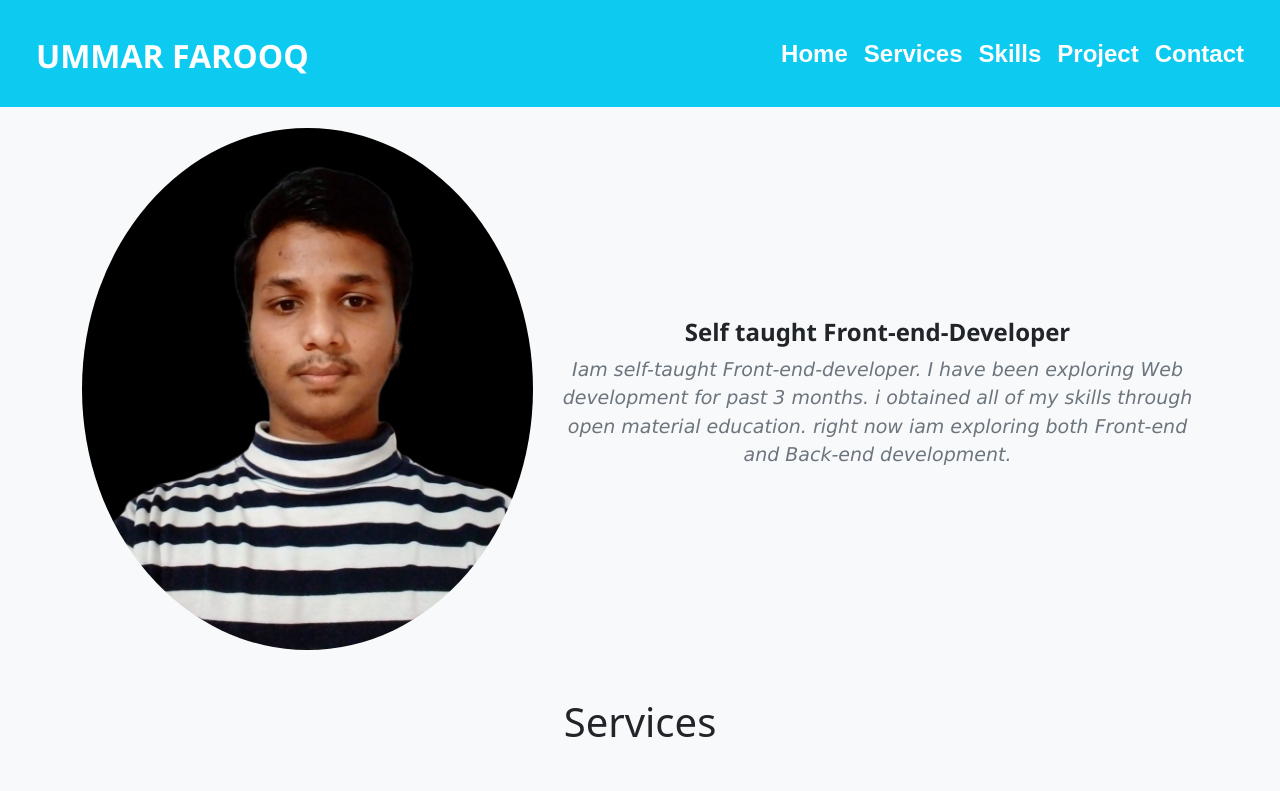
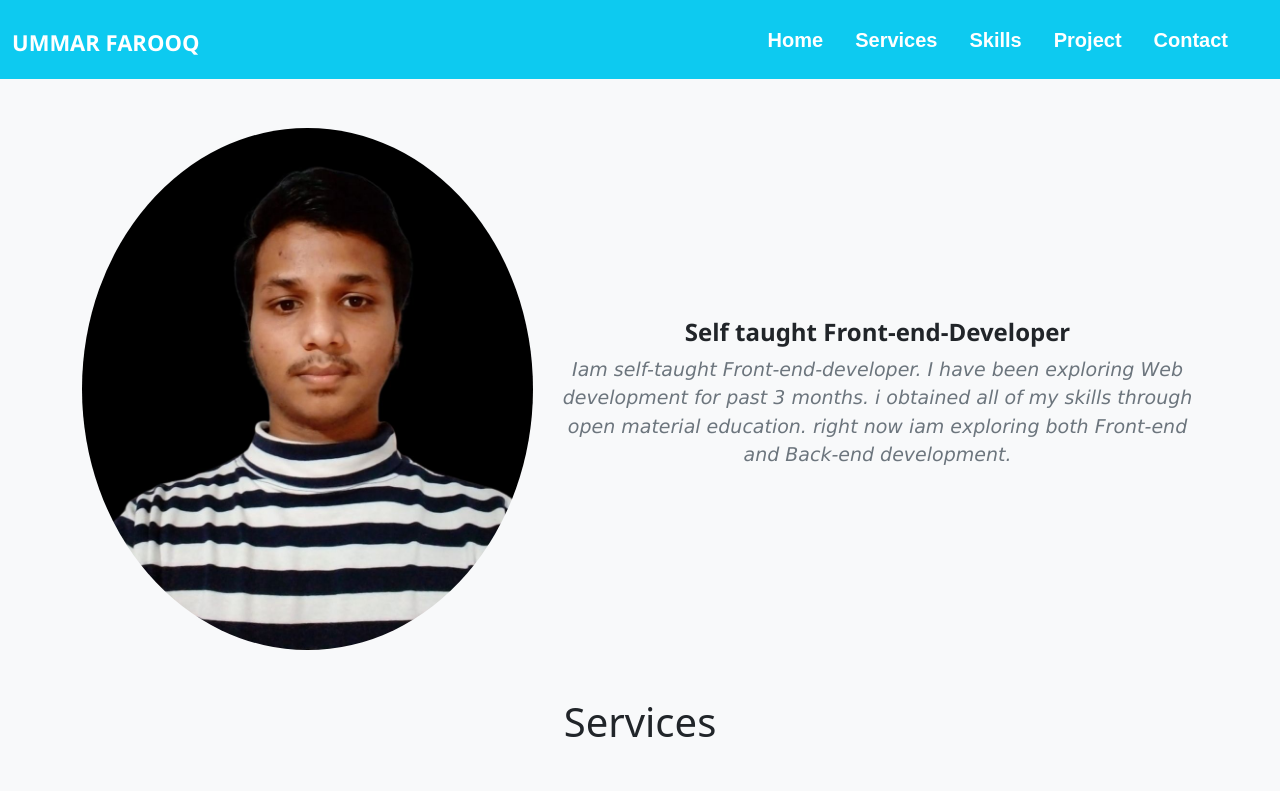
Before and after one commit to farooqpk/Personel-Website, a plain HTML site: page index.html in a window 1280 px wide. Shown: the top 791 px of the page. Drawn offline with nearby package versions, Linux system fonts and the light colour scheme.

Commit message:
Update index.html

```diff
--- a/index.html
+++ b/index.html
@@ -13,8 +13,8 @@
 <body style="margin: 0; padding: 0; overflow-x: hidden;">
     <header class="bg-info" style="position: fixed; width: 100%; z-index: 1;">
         <div class="row text-white">
-            <div class="col-md-6 col-8 p-4 ps-5">
-            <h2 style="font-family:'Segoe UI', Tahoma, Geneva, Verdana, sans-serif; font-weight:bold; margin-top: 13px;">UMMAR FAROOQ</h2>
+            <div class="col-md-6 col-8 p-3 ps-4">
+            <h2 style="font-family:'Segoe UI', Tahoma, Geneva, Verdana, sans-serif; font-weight:bold; margin-top: 13px; font-size: 22px;">UMMAR FAROOQ</h2>
         </div>
             <div class="col-md-6 col-4 my-auto">
               <nav class="navbar navbar-expand-lg navbar-light">
@@ -24,22 +24,22 @@
                     <span class="navbar-toggler-icon"></span>
                   </button>
                   <div class="collapse navbar-collapse" id="navbarSupportedContent">
-                    <ul class="navbar-nav ms-auto me-3">
+                    <ul class="navbar-nav ms-auto me-3" style="text-align: center;">
 
                       <li class="nav-item">
-                        <a class="nav-link text-white fs-4" href="#home" style="font-family:sans-serif; font-weight: 800;">Home</a>
+                        <a class="nav-link text-white me-3" href="#home" style="font-family:sans-serif; font-weight: 800; font-size: 20px;">Home</a>
                       </li>
                       <li class="nav-item">
-                        <a class="nav-link text-white fs-4" href="#service" style="font-family:sans-serif; font-weight: 600;">Services</a>
+                        <a class="nav-link text-white me-3" href="#service" style="font-family:sans-serif; font-weight: 600; font-size: 20px;">Services</a>
                       </li>
                       <li class="nav-item">
-                        <a class="nav-link text-white fs-4" href="#skill" style="font-family:sans-serif; font-weight: 600;">Skills</a>
+                        <a class="nav-link text-white me-3" href="#skill" style="font-family:sans-serif; font-weight: 600; font-size: 20px;">Skills</a>
                       </li>
                       <li class="nav-item">
-                        <a class="nav-link text-white fs-4" href="#project" style="font-family:sans-serif; font-weight: 600;">Project</a>
+                        <a class="nav-link text-white me-3" href="#project" style="font-family:sans-serif; font-weight: 600; font-size: 20px;">Project</a>
                       </li>
                       <li class="nav-item">
-                        <a class="nav-link text-white fs-4" href="#contact" style="font-family:sans-serif; font-weight: 600;">Contact</a>
+                        <a class="nav-link text-white me-3" href="#contact" style="font-family:sans-serif; font-weight: 600; font-size: 20px;">Contact</a>
                       </li>
 
                     </ul>
@@ -296,7 +296,7 @@
 
 
 <!-- Github -->
-<a href=""  style="color: white; text-decoration: none;">
+<a href="https://github.com/farooqpk/"  style="color: white; text-decoration: none;">
 <i class="fab fa-github">&nbsp; &nbsp; &nbsp; &nbsp;</i>
 
 </a>
```
